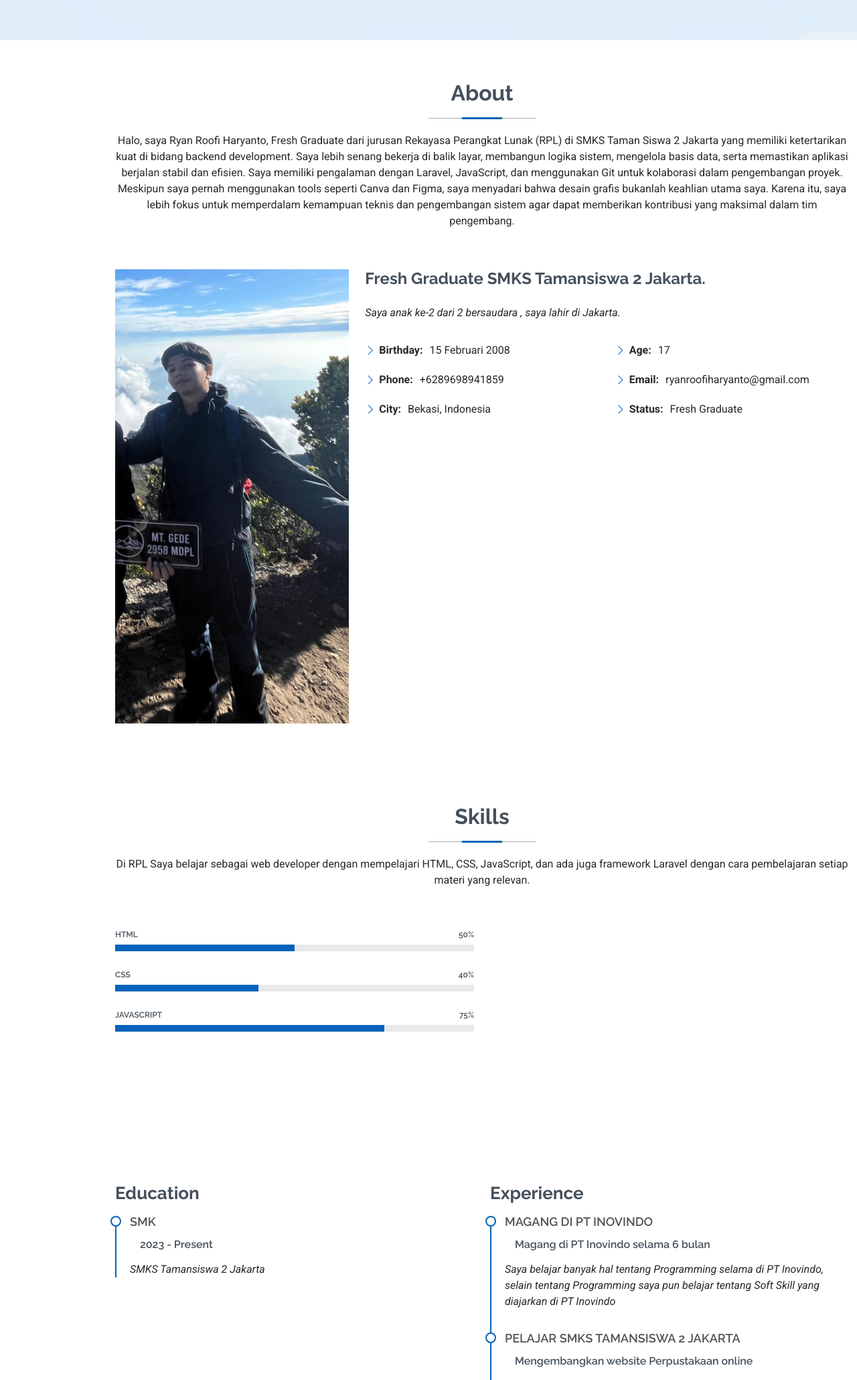
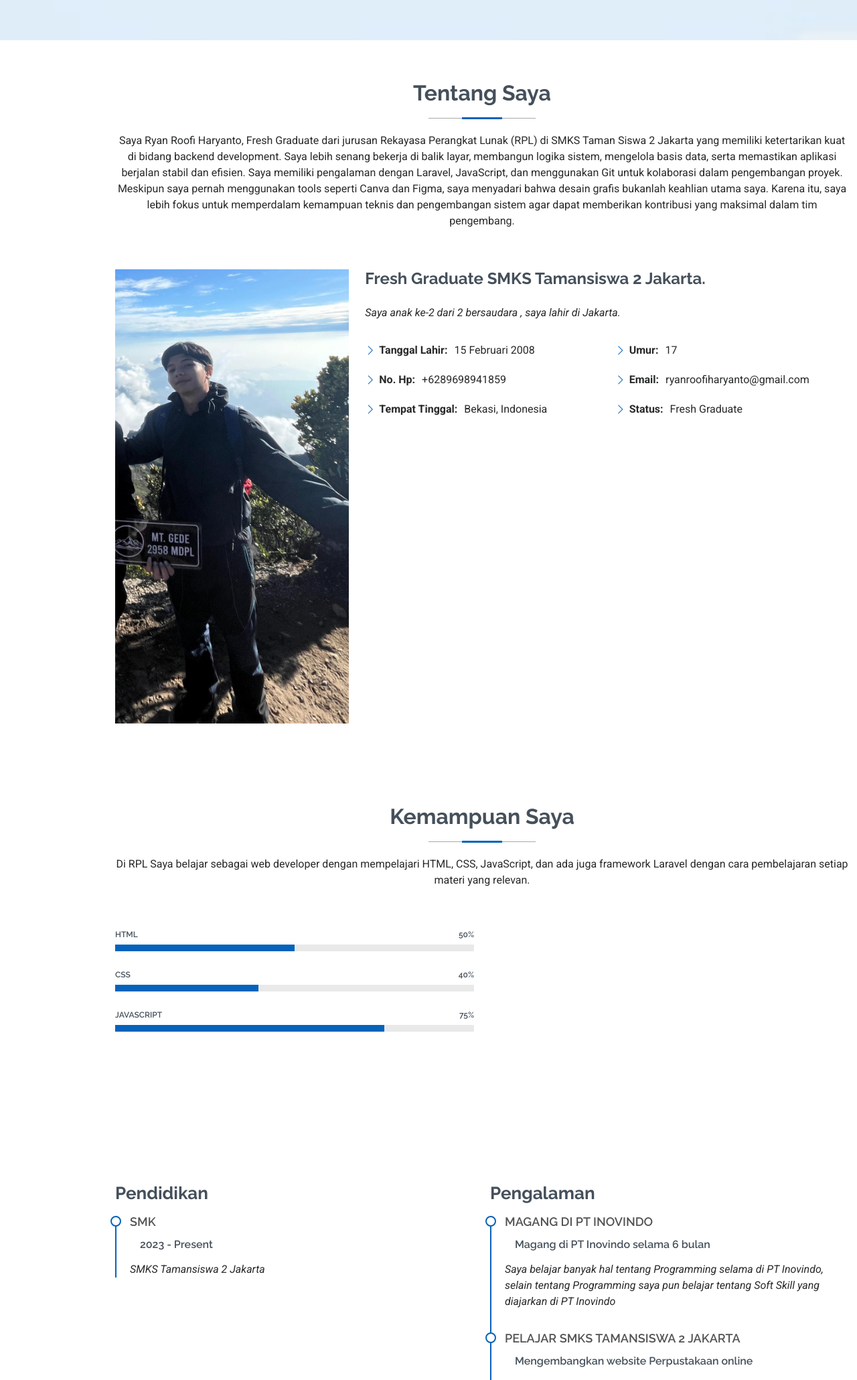
Before and after one commit to RyanRoofii/github.io, a plain HTML site: page index.html in a window 1280 px wide. Shown: the part 740-2800 px from the top of the page at 67% size. Drawn offline with Linux system fonts and the light colour scheme.

Commit message:
Add files via upload

```diff
--- a/index.html
+++ b/index.html
@@ -56,7 +56,7 @@
           <div class="row justify-content-center">
             <div class="col-lg-9">
               <h2>Ryan Roofi Haryanto</h2>
-              <p>I'm <span class="typed" data-typed-items="Fresh Graduate">Fresh Graduate</span><span class="typed-cursor typed-cursor--blink" aria-hidden="true"></span></p>
+              <p>Saya <span class="typed" data-typed-items="Fresh Graduate">Fresh Graduate</span><span class="typed-cursor typed-cursor--blink" aria-hidden="true"></span></p>
               <div class="social-links">
                 <a href="https://www.instagram.com/rynroofi?igsh=MW1kNDE3MXM3dTYwdg=="><i class="bi bi-instagram"></i></a>
                 <a href="https://www.linkedin.com/in/ryan-roofi-haryanto-319175373?utm_source=share&utm_campaign=share_via&utm_content=profile&utm_medium=android_app"><i class="bi bi-linkedin"></i></a>
@@ -72,8 +72,8 @@
 
         <!-- Section Title -->
         <div class="container section-title" data-aos="fade-up">
-          <h2>About</h2>
-          <p>Halo, saya Ryan Roofi Haryanto, Fresh Graduate dari jurusan Rekayasa Perangkat Lunak (RPL) di SMKS Taman Siswa 2 Jakarta yang memiliki ketertarikan kuat di bidang backend development. Saya lebih senang bekerja di balik layar, membangun logika sistem, mengelola basis data, serta memastikan aplikasi berjalan stabil dan efisien. Saya memiliki pengalaman dengan Laravel, JavaScript, dan menggunakan Git untuk kolaborasi dalam pengembangan proyek. Meskipun saya pernah menggunakan tools seperti Canva dan Figma, saya menyadari bahwa desain grafis bukanlah keahlian utama saya. Karena itu, saya lebih fokus untuk memperdalam kemampuan teknis dan pengembangan sistem agar dapat memberikan kontribusi yang maksimal dalam tim pengembang. </p>
+          <h2>Tentang Saya</h2>
+          <p>Saya Ryan Roofi Haryanto, Fresh Graduate dari jurusan Rekayasa Perangkat Lunak (RPL) di SMKS Taman Siswa 2 Jakarta yang memiliki ketertarikan kuat di bidang backend development. Saya lebih senang bekerja di balik layar, membangun logika sistem, mengelola basis data, serta memastikan aplikasi berjalan stabil dan efisien. Saya memiliki pengalaman dengan Laravel, JavaScript, dan menggunakan Git untuk kolaborasi dalam pengembangan proyek. Meskipun saya pernah menggunakan tools seperti Canva dan Figma, saya menyadari bahwa desain grafis bukanlah keahlian utama saya. Karena itu, saya lebih fokus untuk memperdalam kemampuan teknis dan pengembangan sistem agar dapat memberikan kontribusi yang maksimal dalam tim pengembang. </p>
         </div><!-- End Section Title -->
 
         <div class="container" data-aos="fade-up" data-aos-delay="100">
@@ -90,14 +90,14 @@
               <div class="row">
                 <div class="col-lg-6">
                   <ul>
-                    <li><i class="bi bi-chevron-right"></i> <strong>Birthday:</strong> <span>15 Februari 2008</span></li>
-                    <li><i class="bi bi-chevron-right"></i> <strong>Phone:</strong> <span>+6289698941859</span></li>
-                    <li><i class="bi bi-chevron-right"></i> <strong>City:</strong> <span>Bekasi, Indonesia</span></li>
+                    <li><i class="bi bi-chevron-right"></i> <strong>Tanggal Lahir:</strong> <span>15 Februari 2008</span></li>
+                    <li><i class="bi bi-chevron-right"></i> <strong>No. Hp:</strong> <span>+6289698941859</span></li>
+                    <li><i class="bi bi-chevron-right"></i> <strong>Tempat Tinggal:</strong> <span>Bekasi, Indonesia</span></li>
                   </ul>
                 </div>
                 <div class="col-lg-6">
                   <ul>
-                    <li><i class="bi bi-chevron-right"></i> <strong>Age:</strong> <span>17</span></li>
+                    <li><i class="bi bi-chevron-right"></i> <strong>Umur:</strong> <span>17</span></li>
                     <li><i class="bi bi-chevron-right"></i> <strong>Email:</strong> <span>ryanroofiharyanto@gmail.com</span></li>
                     <li><i class="bi bi-chevron-right"></i> <strong>Status:</strong> <span>Fresh Graduate</span></li>
                   </ul>
@@ -117,7 +117,7 @@
 
         <!-- Section Title -->
         <div class="container section-title" data-aos="fade-up">
-          <h2>Skills</h2>
+          <h2>Kemampuan Saya </h2>
           <p>Di RPL Saya belajar sebagai web developer dengan mempelajari HTML, CSS, JavaScript, dan ada juga framework Laravel dengan cara pembelajaran setiap materi yang relevan.</p>
         </div><!-- End Section Title -->
 
@@ -171,7 +171,7 @@
           <div class="row">
 
             <div class="col-lg-6" data-aos="fade-up" data-aos-delay="100">
-              <h3 class="resume-title">Education</h3>
+              <h3 class="resume-title">Pendidikan</h3>
               <div class="resume-item">
                 <h4>SMK</h4>
                 <h5>2023 - Present</h5>
@@ -182,7 +182,7 @@
             </div>
 
             <div class="col-lg-6" data-aos="fade-up" data-aos-delay="200">
-              <h3 class="resume-title">Experience</h3>
+              <h3 class="resume-title">Pengalaman</h3>
               <div class="resume-item">
                 <h4>Magang di PT Inovindo</h4>
                 <h5>Magang di PT Inovindo selama 6 bulan</h5>
@@ -208,7 +208,7 @@
 
         <!-- Section Title -->
         <div class="container section-title" data-aos="fade-up">
-          <h2>Contact</h2>
+          <h2>Kontak</h2>
         </div><!-- End Section Title -->
 
         <div class="container" data-aos="fade" data-aos-delay="100">
@@ -219,7 +219,7 @@
               <div class="info-item d-flex" data-aos="fade-up" data-aos-delay="200">
                 <i class="bi bi-geo-alt flex-shrink-0"></i>
                 <div>
-                  <h3>Address</h3>
+                  <h3>Alamat</h3>
                   <p>Jl. Cemara baru 4 No. 175, Jatimulya, Tambun Selatan, Bekasi Timur, Bekasi</p>
                 </div>
               </div><!-- End Info Item -->
@@ -227,7 +227,7 @@
               <div class="info-item d-flex" data-aos="fade-up" data-aos-delay="300">
                 <i class="bi bi-telephone flex-shrink-0"></i>
                 <div>
-                  <h3>Call Us</h3>
+                  <h3>No. Handphone</h3>
                   <p>+6289698941859</p>
                 </div>
               </div><!-- End Info Item -->
@@ -235,7 +235,7 @@
               <div class="info-item d-flex" data-aos="fade-up" data-aos-delay="400">
                 <i class="bi bi-envelope flex-shrink-0"></i>
                 <div>
-                  <h3>Email Us</h3>
+                  <h3>Email Saya</h3>
                   <p>ryanroofiharyanto@gmail.com</p>
                 </div>
               </div><!-- End Info Item -->
```
